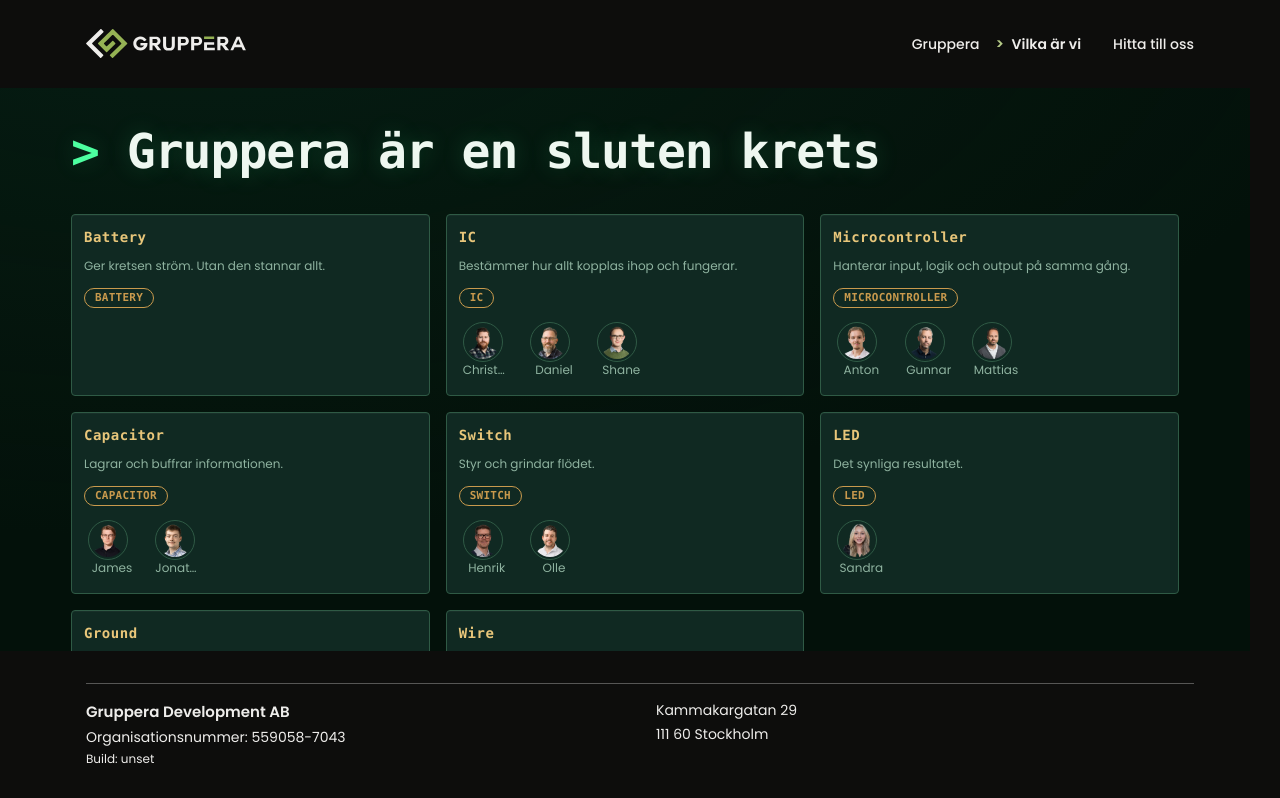
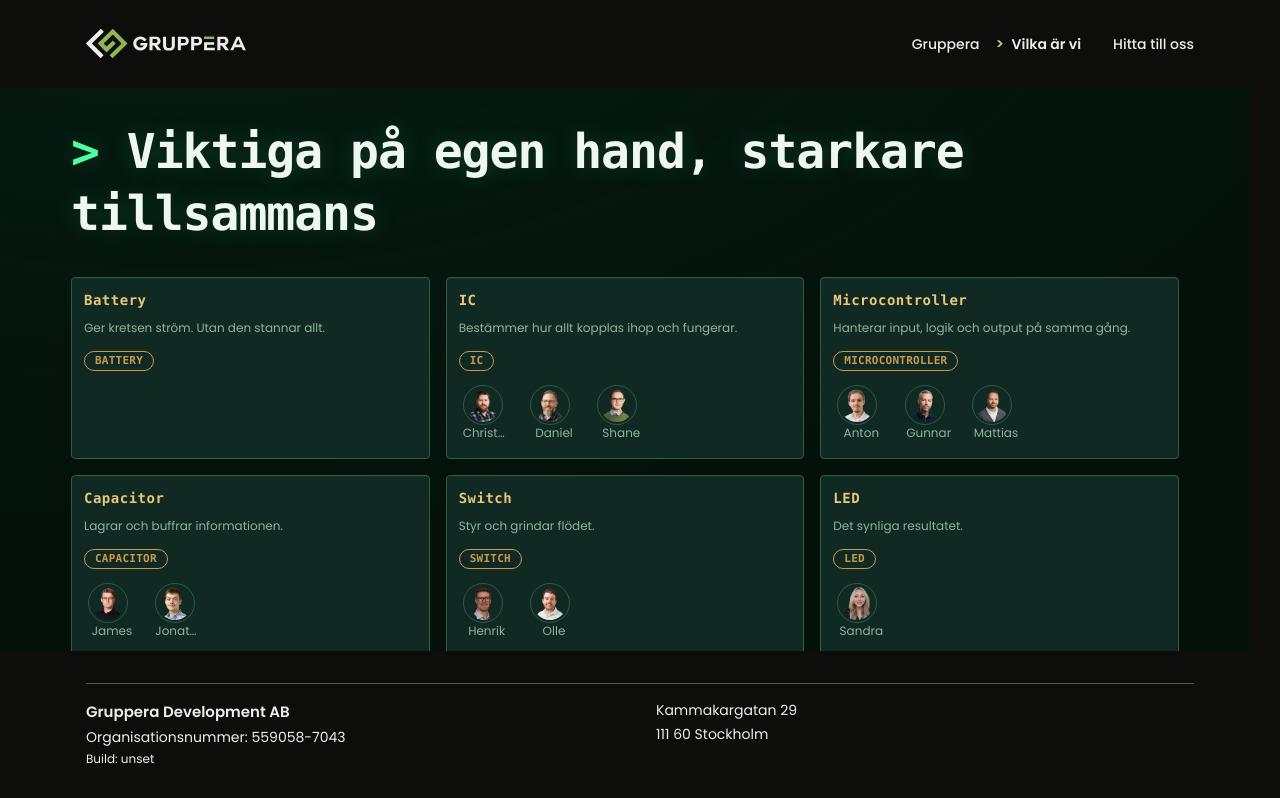
Before and after one commit to Gruppera/gruppera-web, a Next.js app: page /vilka-ar-vi/sara in a window 1280 px wide. Shown: the top 798 px of the page. Built offline with nearby package versions, Linux system fonts and the light colour scheme; no server answers.

Commit message:
docs: update page heading to 'Viktiga på egen hand, starkare tillsammans'

```diff
--- a/app/vilka-ar-vi/sara/page.tsx
+++ b/app/vilka-ar-vi/sara/page.tsx
@@ -29,8 +29,8 @@
                 textShadow: `0 0 24px ${PCB.glowSoft}`,
               }}
             >
-              <span style={{ color: PCB.glow }}>&gt;</span> Gruppera är en
-              sluten krets
+              <span style={{ color: PCB.glow }}>&gt;</span> Viktiga på egen
+              hand, starkare tillsammans
             </Title>
           </Stack>
 
```
